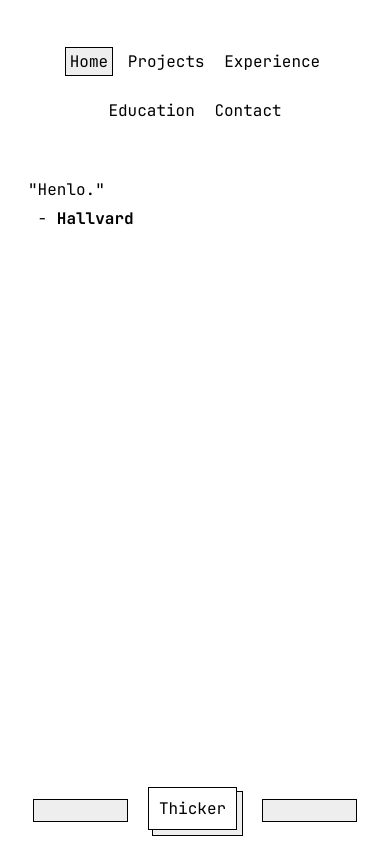
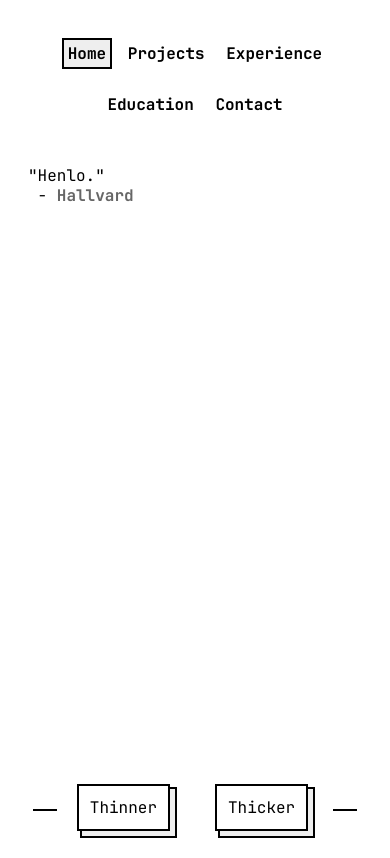
Before and after one commit to hallvardnmbu/dilettant, a PHP site: page / in a window 390 px wide. Run offline with PHP 8.4, Linux system fonts and the light colour scheme.

Commit message:
Consisten switching between thickness wrt. header etc.

```diff
--- a/home.html
+++ b/home.html
@@ -19,47 +19,67 @@
 
         <main>
             <div class="words">
-                <p>"Henlo."</p>
-                <p>"Heisann."</p>
-                <p>"Hello."</p>
-                <p>"HALLO."</p>
-                <p>"Heisa."</p>
+                <p>"Henlo."<br />&nbsp;- <strong style="color: #666666">Hallvard</strong></p>
+                <p>"Hei."<br />&nbsp;- <strong style="color: #666666">Hallvard</strong></p>
+                <p>
+                    "'Is man one of God's blunders? Or is God one of man's blunders?' - Friedrich
+                    Nietzsche"<br />&nbsp;- <strong style="color: #666666">Hallvard</strong>
+                </p>
+                <p>"Hallo."<br />&nbsp;- <strong style="color: #666666">Hallvard</strong></p>
+                <p>"Heisann."<br />&nbsp;- <strong style="color: #666666">Hallvard</strong></p>
+                <p>"Hello."<br />&nbsp;- <strong style="color: #666666">Hallvard</strong></p>
+                <p>"HALLO."<br />&nbsp;- <strong style="color: #666666">Hallvard</strong></p>
+                <p>"Heisa."<br />&nbsp;- <strong style="color: #666666">Hallvard</strong></p>
             </div>
-            <p>&nbsp;- <strong>Hallvard</strong></p>
         </main>
 
         <footer>
             <div class="foot"></div>
-            <button id="border">Thicker</button>
+            <button id="thinner">Thinner</button>
+            <button id="thicker">Thicker</button>
             <div class="foot"></div>
         </footer>
 
         <script>
             document.addEventListener("DOMContentLoaded", function () {
                 const root = document.documentElement;
-                const toggleButton = document.getElementById("border");
+                const thickerButton = document.getElementById("thicker");
+                const thinnerButton = document.getElementById("thinner");
 
-                function toggleThickness() {
+                function makeThicker() {
                     const currentBorder = getComputedStyle(root)
                         .getPropertyValue("--border")
                         .trim();
-                    const borderThickness = currentBorder === "1px" ? "2px" : "1px";
-                    toggleButton.textContent = borderThickness === "1px" ? "Thicker" : "Thinner";
+
+                    const newThickness = parseInt(currentBorder) + 1;
+                    const borderThickness = newThickness > 4 ? "4px" : newThickness + "px";
+
+                    root.style.setProperty("--border", borderThickness);
+                    localStorage.setItem("borderThickness", borderThickness);
+                }
+                function makeThinner() {
+                    const currentBorder = getComputedStyle(root)
+                        .getPropertyValue("--border")
+                        .trim();
+
+                    const newThickness = parseInt(currentBorder) - 1;
+                    const borderThickness = newThickness < 0 ? "0px" : newThickness + "px";
+
                     root.style.setProperty("--border", borderThickness);
                     localStorage.setItem("borderThickness", borderThickness);
                 }
 
                 const borderThickness = localStorage.getItem("borderThickness");
                 if (borderThickness) {
-                    toggleButton.textContent = borderThickness === "1px" ? "Thicker" : "Thinner";
                     root.style.setProperty("--border", borderThickness);
                 }
 
-                toggleButton.addEventListener("click", toggleThickness);
+                thickerButton.addEventListener("click", makeThicker);
+                thinnerButton.addEventListener("click", makeThinner);
 
                 const words = document.querySelectorAll(".words p");
                 let currentIndex = 0;
-                const displayTime = 5000;
+                const displayTime = 3000;
                 function showNextWord() {
                     words.forEach((word) => (word.style.opacity = 0));
                     words[currentIndex].style.opacity = 1;
--- a/style.css
+++ b/style.css
@@ -23,7 +23,7 @@
 }
 
 :root {
-    --border: 1px;
+    --border: 2px;
 }
 
 body {
@@ -42,14 +42,7 @@ body {
     flex: 1;
 }
 
-.words {
-    font-family: "JetBrainsMono", monospace;
-    position: relative;
-    margin-bottom: 45px;
-}
-
 .words p {
-    font-family: "JetBrainsMono", monospace;
     position: absolute;
     opacity: 0;
     /* transition: opacity 2s ease-in-out; */
@@ -66,10 +59,8 @@ body {
 
 .dilettant footer .foot {
     flex: 1;
-    border: var(--border) solid black;
-    background-color: #eeeeee;
-    padding: calc(9px + var(--border));
-    height: calc(9px + 2 * var(--border));
+    background-color: black;
+    height: var(--border);
 }
 
 .dilettant button {
@@ -89,10 +80,14 @@ body {
         5px 5px 0px var(--border) black;
 }
 
+.dilettant button:hover {
+    background-color: #fafafa;
+}
+
 .dilettant h1 {
     font-weight: 800;
     color: #eeeeee;
-    -webkit-text-stroke: max(calc(var(--border) - 0.5px), 1px) black;
+    -webkit-text-stroke: max(min(calc(var(--border) - 0.5px), 2px), 1px) black;
 }
 
 .dilettant header {
@@ -100,51 +95,49 @@ body {
     background-color: #eeeeee;
     grid-column: 1 / -1;
     text-align: center;
-    padding: 9px;
 }
 
 .dilettant nav a {
     display: inline-block;
-    padding: var(--border);
-    padding-left: calc(9px + 2 * var(--border));
-    padding-right: calc(9px + 2 * var(--border));
     color: black;
     text-decoration: none;
+    padding: calc(9px + var(--border));
+    margin: calc(-1 * var(--border)) 5px;
 }
 
 .dilettant nav a:hover {
+    cursor: pointer;
+    background-color: white;
+    border-top: none;
+    border-bottom: none;
     border-left: var(--border) solid black;
     border-right: var(--border) solid black;
-    border-bottom: none;
-    border-top: none;
-    background-color: white;
-    padding: calc(9px + var(--border));
-    padding-top: calc(9px + 2 * var(--border));
-    padding-bottom: calc(9px + 2 * var(--border));
-    cursor: pointer;
-    margin-top: calc(-9px - 2 * var(--border));
-    margin-bottom: calc(-9px - 2 * var(--border));
+    padding: 9px;
+    padding-top: calc(9px + var(--border));
+    padding-bottom: calc(9px + var(--border));
 }
 
 .dilettant nav a.active {
+    cursor: pointer;
+    background-color: white;
+    border-top: none;
+    border-bottom: none;
     border-left: var(--border) solid black;
     border-right: var(--border) solid black;
-    border-bottom: none;
-    border-top: none;
-    background-color: white;
-    padding: calc(9px + 2 * var(--border));
-    cursor: pointer;
-    margin-top: calc(-9px - 2 * var(--border));
-    margin-bottom: calc(-9px - 2 * var(--border));
+    padding: 9px;
+    padding-top: calc(9px + var(--border));
+    padding-bottom: calc(9px + var(--border));
 }
 
 .dilettant a {
     display: inline-block;
-    color: darkgreen;
+    color: #666666;
+    font-weight: 700;
+    text-decoration-thickness: min(var(--border), 2px);
 }
 
 .dilettant a:hover {
-    background-color: #eeeeee;
+    background-color: #cccccc;
 }
 
 .dilettant section {
@@ -158,9 +151,8 @@ body {
 }
 .dilettant section .header {
     background-color: #eeeeee;
-    padding: 10px;
-    /* padding-bottom: 5px; */
-    /* padding-top: 5px; */
+    font-weight: 700;
+    padding: 5px 10px;
 }
 .dilettant section .content {
     background-color: white;
@@ -235,8 +227,10 @@ body {
     flex-direction: column;
     align-items: center;
     text-align: center;
-    line-height: 0;
     padding-bottom: 25px;
+}
+.contact p {
+    margin: 5px 0;
 }
 .contact span {
     display: inline;
@@ -249,14 +243,6 @@ body {
 }
 
 @media (max-width: 680px) {
-    .dilettant footer .foot {
-        flex: 1;
-        border: var(--border) solid black;
-        background-color: #eeeeee;
-        padding: calc(9px + var(--border));
-        height: var(--border);
-    }
-
     .dilettant header {
         border: none;
         background-color: white;
@@ -266,9 +252,8 @@ body {
 
     .dilettant nav a {
         display: inline-block;
-        margin: calc(-1 * var(--border)) 10px;
         color: black;
-        padding: 5px;
+        padding: calc(4px + var(--border));
         text-decoration: none;
         margin: 10px 0px;
     }
```
